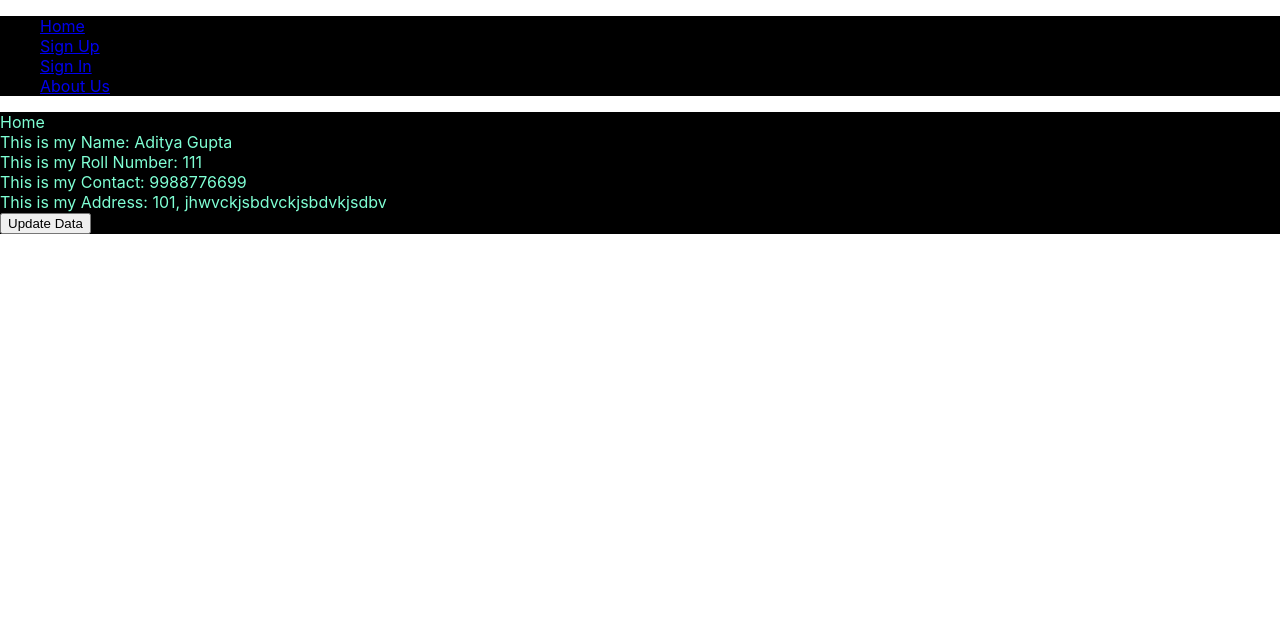
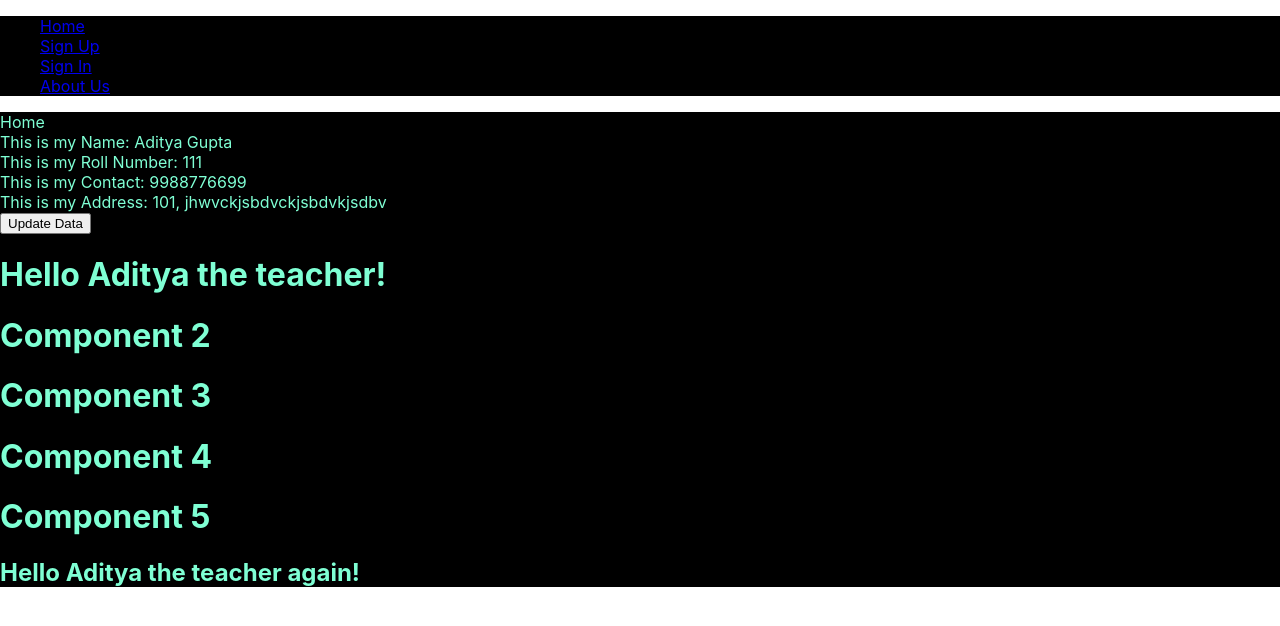
Before and after one commit to adityaguptady/React-practice, a React (Create React App) app: page / in a window 1280 px wide. Shown: the top 626 px of the page. Built offline with nearby package versions, Linux system fonts and the light colour scheme.

Commit message:
useEffect & useContext

```diff
--- a/src/pages/Home.js
+++ b/src/pages/Home.js
@@ -1,9 +1,13 @@
-import { useState } from 'react';
+import {useState, useEffect, createContext, useContext } from 'react';
 import './Home.css'
+
+const UserContext = createContext()
 
 function Home()
 {
-    const [student, setStudent] = useState(
+    const [user, setUser] = useState("Aditya the teacher");
+    var [count, setCount] = useState(0);
+    var [student, setStudent] = useState(
         {
             name:"Aditya Gupta",
             rollNumber: 111,
@@ -20,7 +24,14 @@
                 return { ...student, name: "Ayush"}
             });
         console.log(student)
+        setCount(1)
     }
+
+    // useEffect(() => {
+    //     setTimeout(() => {
+    //       console.log("This is triggerred now!!!")
+    //     }, 4000);
+    //   }, count);
 
     // const styleObj = {
     //     color: "black",
@@ -35,6 +46,49 @@
             <div>This is my Contact: {student.contact}</div>
             <div>This is my Address: {student.address}</div>
             <button onClick={()=>updateData()}>Update Data</button>
+            <UserContext.Provider value={user}>
+                <h1>{`Hello ${user}!`}</h1>
+                <Component2 user={user} />
+            </UserContext.Provider>
         </div>)
 }
+
+function Component2() {
+    return (
+      <>
+        <h1>Component 2</h1>
+        <Component3/>
+      </>
+    );
+  }
+
+  function Component3() {
+    return (
+      <>
+        <h1>Component 3</h1>
+        <Component4 />
+      </>
+    );
+  }
+  function Component4() {
+    return (
+      <>
+        <h1>Component 4</h1>
+        <Component5 />
+      </>
+    );
+  }
+
+  function Component5()
+  {
+    const userRef = useContext(UserContext)
+    return (
+      <>
+        <h1>Component 5</h1>
+        <h2>{`Hello ${userRef} again!`}</h2>
+      </>
+    );
+  }
+
+
 export default Home;
```
